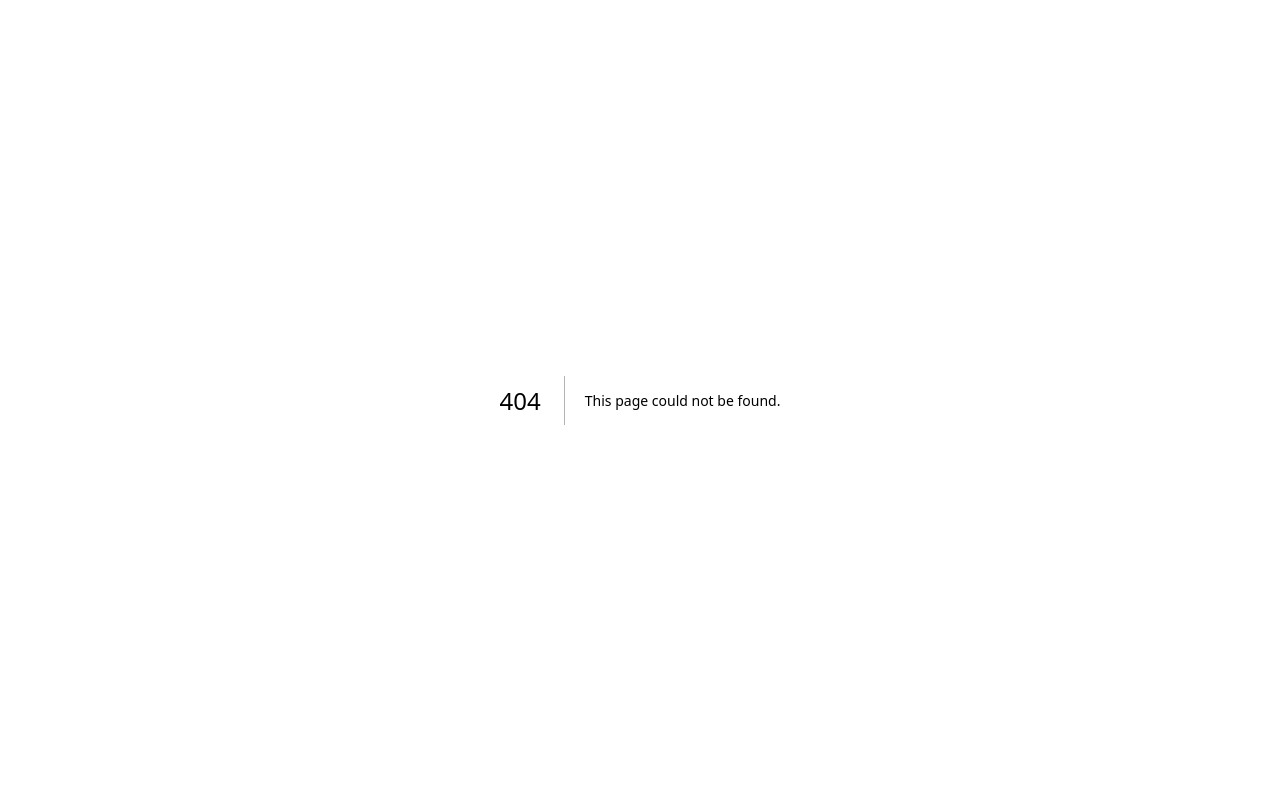
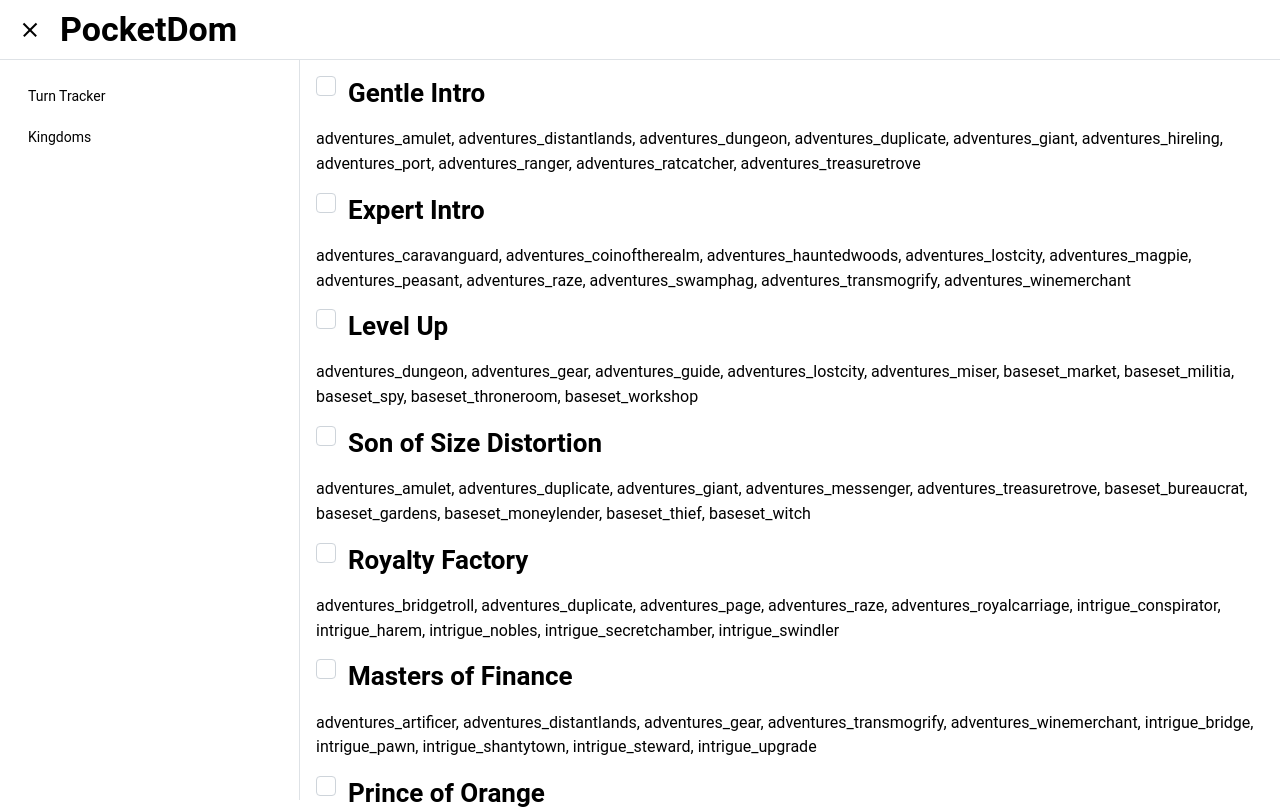
Before and after one commit to jlamson/pocket_dom, a Next.js app: page /kingdoms in a window 1280 px wide. Before the commit this address had no page. Shown: the top 809 px of the page. Built offline with nearby package versions, Linux system fonts and the light colour scheme.

Commit message:
Addd Kingdom checklist page

```diff
--- /dev/null
+++ b/app/_components/KingdomList.tsx
@@ -0,0 +1,56 @@
+"use client";
+
+import { Badge, Checkbox, Group, Stack, Title, Text } from "@mantine/core";
+import { DominionKingdoms } from "../_data/dominion/dominion-kingdoms";
+import { useStoredState } from "../_hooks/useStorage";
+import { DominionKingdom } from "../_data/dominion/dominion-kingdom";
+import { DominionSets } from "../_data/dominion/dominion-sets";
+import { DominionSet } from "../_data/dominion/dominion-set";
+import { useMemo } from "react";
+import { SetId } from "../_data/dominion/set-id";
+
+const sets: DominionSet[] = DominionSets.getAllSets();
+
+export const KingdomList: React.FC = () => {
+  const kingdoms = Object.values(DominionKingdoms.kingdoms).flat();
+
+  return (
+    <Stack gap="md">
+      {kingdoms.map((kingdom) => (
+        <KingdomChecklistItem key={kingdom.name} kingdom={kingdom} />
+      ))}
+    </Stack>
+  );
+};
+
+const KingdomChecklistItem: React.FC<{ kingdom: DominionKingdom }> = ({
+  kingdom,
+}) => {
+  const [checked, setChecked] = useStoredState(kingdom.name, false);
+
+  return (
+    <Stack>
+      <Checkbox
+        checked={checked}
+        onChange={() => setChecked(!checked)}
+        label={<Title order={2}>{kingdom.name}</Title>}
+      />
+
+      <Text>{kingdom.supplyIds.join(", ")}</Text>
+    </Stack>
+  );
+};
+
+const SetBadgeList: React.FC<{ setIds: SetId[] }> = ({ setIds }) => {
+  const sets = useMemo(
+    () => setIds.map((setId) => DominionSets.getSetById(setId)),
+    [setIds]
+  );
+  return (
+    <Group>
+      {sets.map((set) => {
+        return <Badge key={set.name}>{set.name}</Badge>;
+      })}
+    </Group>
+  );
+};
--- /dev/null
+++ b/app/_components/NavRoot.tsx
@@ -0,0 +1,61 @@
+"use client";
+
+import {
+  AppShell,
+  AppShellHeader,
+  AppShellMain,
+  AppShellNavbar,
+  Burger,
+  Group,
+  MantineProvider,
+  NavLink,
+  Title,
+} from "@mantine/core";
+import { useDisclosure } from "@mantine/hooks";
+import { ReactNode } from "react";
+import { theme } from "../theme";
+
+export default function NavRoot({
+  children,
+}: Readonly<{
+  children: React.ReactNode;
+}>): ReactNode {
+  const [mobileOpened, { toggle: toggleMobile }] = useDisclosure();
+  const [desktopOpened, { toggle: toggleDesktop }] = useDisclosure(true);
+  return (
+    <MantineProvider defaultColorScheme="auto" theme={theme}>
+      <AppShell
+        header={{ height: 60 }}
+        navbar={{
+          width: 300,
+          breakpoint: "sm",
+          collapsed: { mobile: !mobileOpened, desktop: !desktopOpened },
+        }}
+        padding="md"
+      >
+        <AppShellHeader>
+          <Group h="100%" px="md">
+            <Burger
+              opened={mobileOpened}
+              onClick={toggleMobile}
+              hiddenFrom="sm"
+              size="sm"
+            />
+            <Burger
+              opened={desktopOpened}
+              onClick={toggleDesktop}
+              visibleFrom="sm"
+              size="sm"
+            />
+            <Title>PocketDom</Title>
+          </Group>
+        </AppShellHeader>
+        <AppShellNavbar p="md">
+          <NavLink href="/turntracker" label="Turn Tracker" />
+          <NavLink href="/kingdoms" label="Kingdoms" />
+        </AppShellNavbar>
+        <AppShellMain>{children}</AppShellMain>
+      </AppShell>
+    </MantineProvider>
+  );
+}
--- a/app/_data/dominion/dominion-kingdoms.ts
+++ b/app/_data/dominion/dominion-kingdoms.ts
@@ -1,25 +1,18 @@
-import {DominionKingdom} from "./dominion-kingdom"
-import {SetId} from "./set-id"
+`use client`;
 
-interface DominionContentKingdoms {
-  kingdoms: any[];
-}
-
-declare global {
-  interface Window {
-    DominionKingdoms: {[key in SetId]: DominionContentKingdoms};
-  }
-}
+import { DominionKingdom } from "./dominion-kingdom";
+import { SetId } from "./set-id";
+import { allKingdoms } from "../dominion-content";
 
 export class DominionKingdoms {
-
-  static readonly kingdoms:{[key in SetId]?: DominionKingdom[]} = DominionKingdoms.createKingdoms();
+  static readonly kingdoms: { [key in SetId]?: DominionKingdom[] } =
+    DominionKingdoms.createKingdoms();
 
   private static createKingdoms() {
-    const setIds = Object.keys(window.DominionKingdoms) as SetId[];
-    const sets: {[key in SetId]?: DominionKingdom[]} = {};
+    const setIds = Object.keys(allKingdoms) as SetId[];
+    const sets: { [key in SetId]?: DominionKingdom[] } = {};
     for (let setId of setIds) {
-      const kingdoms = window.DominionKingdoms[setId].kingdoms;
+      const kingdoms = allKingdoms[setId].kingdoms;
       sets[setId] = kingdoms.map((json: any) => DominionKingdom.fromJson(json));
     }
     return sets;
--- a/app/_data/dominion/dominion-sets.ts
+++ b/app/_data/dominion/dominion-sets.ts
@@ -1,23 +1,27 @@
-import {Boon} from "./boon";
-import {Card} from "./card";
-import {DominionSet} from "./dominion-set";
-import {Event} from "./event";
-import {Landmark} from "./landmark";
-import {Project} from "./project";
-import {SetId} from "./set-id";
-import {SupplyCard} from "./supply-card";
-import {Way} from "./way";
-import {Ally} from "./ally";
-import {Trait} from "./trait";
+import { Boon } from "./boon";
+import { Card } from "./card";
+import { DominionSet } from "./dominion-set";
+import { Event } from "./event";
+import { Landmark } from "./landmark";
+import { Project } from "./project";
+import { SetId } from "./set-id";
+import { SupplyCard } from "./supply-card";
+import { Way } from "./way";
+import { Ally } from "./ally";
+import { Trait } from "./trait";
+import { allSets } from "../dominion-content";
 
 declare global {
-  interface Window { DominionSets: any; }
+  interface Window {
+    DominionSets: any;
+  }
 }
 
 export class DominionSets {
-
-  static readonly sets: {[key in SetId]?: DominionSet} = DominionSets.createSets();
-  static readonly cards: {[index: string]: Card} = DominionSets.createCardMap();
+  static readonly sets: { [key in SetId]?: DominionSet } =
+    DominionSets.createSets();
+  static readonly cards: { [index: string]: Card } =
+    DominionSets.createCardMap();
 
   public static convertToSetId(stringSetId: string) {
     const setId = DominionSets.convertToSetIdSafe(stringSetId);
@@ -115,7 +119,7 @@ export class DominionSets {
     return card;
   }
 
-  public static getTraitById(cardId: string) : Trait {
+  public static getTraitById(cardId: string): Trait {
     const card = DominionSets.getCardById(cardId);
     if (!(card instanceof Trait)) {
       throw new Error(`Card id (${cardId}) does not refer to an trait`);
@@ -132,28 +136,28 @@ export class DominionSets {
   }
 
   private static createSets() {
-    const setIds = Object.keys(window.DominionSets) as SetId[];
-    const sets: {[key in SetId]?: DominionSet} = {};
+    const setIds = Object.keys(allSets) as SetId[];
+    const sets: { [key in SetId]?: DominionSet } = {};
     for (let setId of setIds) {
-      sets[setId] = DominionSet.fromJson(window.DominionSets[setId]);
+      sets[setId] = DominionSet.fromJson(allSets[setId]);
     }
     return sets;
   }
 
   private static createCardMap() {
-    const cards: {[index: string]: Card} = {};
+    const cards: { [index: string]: Card } = {};
     const setIds = Object.keys(DominionSets.sets);
     for (let setId of setIds) {
       const set = DominionSets.sets[setId as SetId] as DominionSet;
-      const cardsFromSet: Card[] =
-          (set.supplyCards as Card[]).concat(
+      const cardsFromSet: Card[] = (set.supplyCards as Card[]).concat(
         set.events,
         set.landmarks,
         set.projects,
         set.ways,
         set.boons,
         set.allies,
-            set.traits);
+        set.traits
+      );
       for (let card of cardsFromSet) {
         cards[card.id] = card;
         if (!cards[card.shortId]) {
--- /dev/null
+++ b/app/kingdoms/page.tsx
@@ -0,0 +1,5 @@
+import { KingdomList } from "../_components/KingdomList";
+
+export default function Page() {
+  return <KingdomList />;
+}
--- a/app/layout.tsx
+++ b/app/layout.tsx
@@ -1,8 +1,8 @@
 import type { Metadata } from "next";
 
 import "@mantine/core/styles.css";
-import { ColorSchemeScript, MantineProvider } from "@mantine/core";
-import { theme } from "./theme";
+import { ColorSchemeScript } from "@mantine/core";
+import NavRoot from "./_components/NavRoot";
 
 export const metadata: Metadata = {
   title: "PocketDom",
@@ -20,9 +20,7 @@ export default function RootLayout({
         <ColorSchemeScript />
       </head>
       <body>
-        <MantineProvider defaultColorScheme="auto" theme={theme}>
-          {children}
-        </MantineProvider>
+        <NavRoot>{children}</NavRoot>
       </body>
     </html>
   );
--- /dev/null
+++ b/app/turntracker/page.tsx
@@ -0,0 +1,5 @@
+import TurnTracker from "../_components/TurnTracker";
+
+export default function Page() {
+  return <TurnTracker />;
+}
```
Also changed, not shown: app/_data/dominion/set-id.ts (+14 -14 lines), app/page.tsx (+2 -20 lines), app/_data/dominion-content.js. Lines whose indentation alone changed are shown as unchanged.
